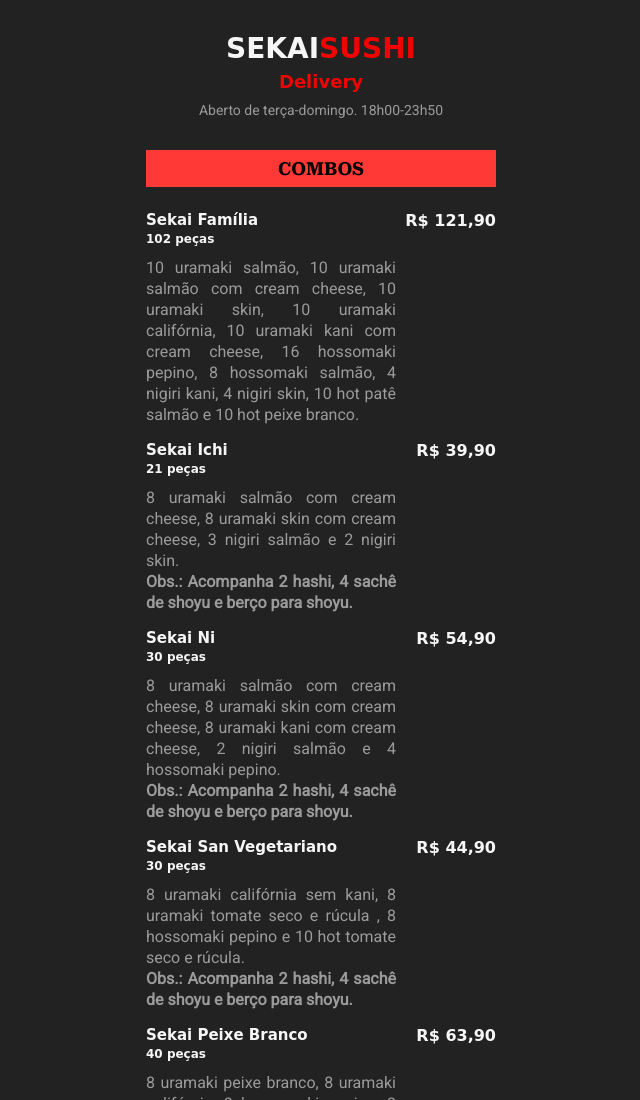
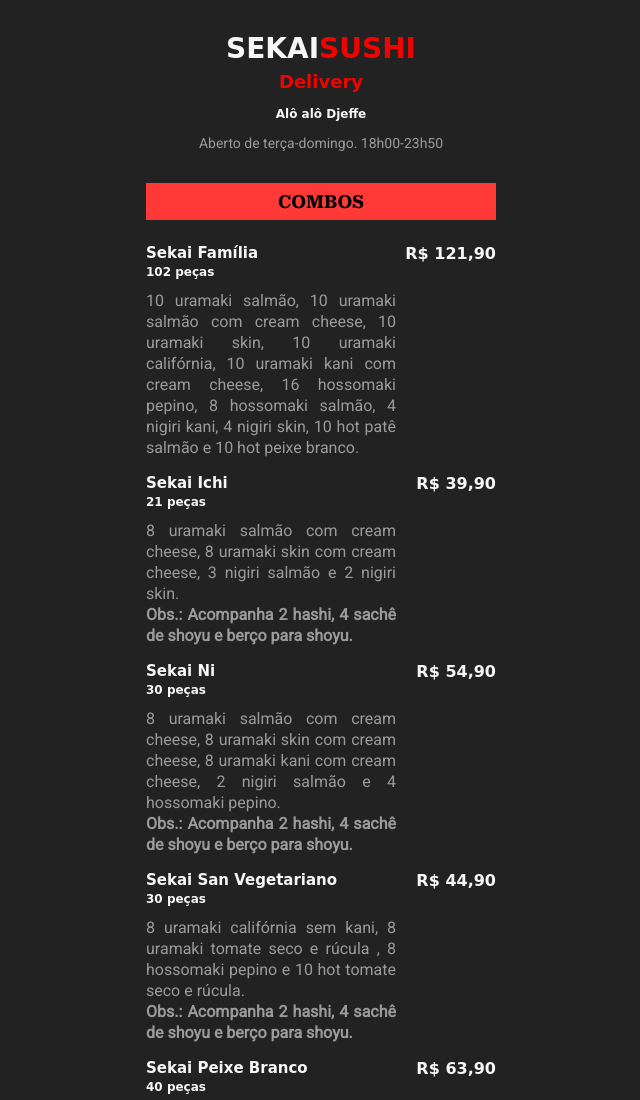
Before and after one commit to hmhorstmann/maratona-explorer, a plain HTML site: page index.html in a window 1280 px wide. Shown: the top 1100 px of the page, without its empty margins (319-959 px from the left). Drawn offline with Linux system fonts and the light colour scheme; a web font is replaced by a local one.

Commit message:
chore: influenciando um amigo

```diff
--- a/index.html
+++ b/index.html
@@ -19,7 +19,8 @@
 	<!-- <img src="" alt=""> -->
 
 	<header>
-		<h1>SEKAI<span>SUSHI</span><span class="subtitle">Delivery</span></h1>
+		<h1>SEKAI<span>SUSHI</span><span class="subtitle">Delivery</span><span class="small subtitle">Alô alô Djeffe</span>
+		</h1>
 		<p>Aberto de terça-domingo. 18h00-23h50</p>
 	</header>
 
--- a/style.css
+++ b/style.css
@@ -111,6 +111,7 @@ li .details {
 .small {
     display: block;
     font-size: 12px;
+    color: #f6f6f6;
 }
 
 .price {
```
